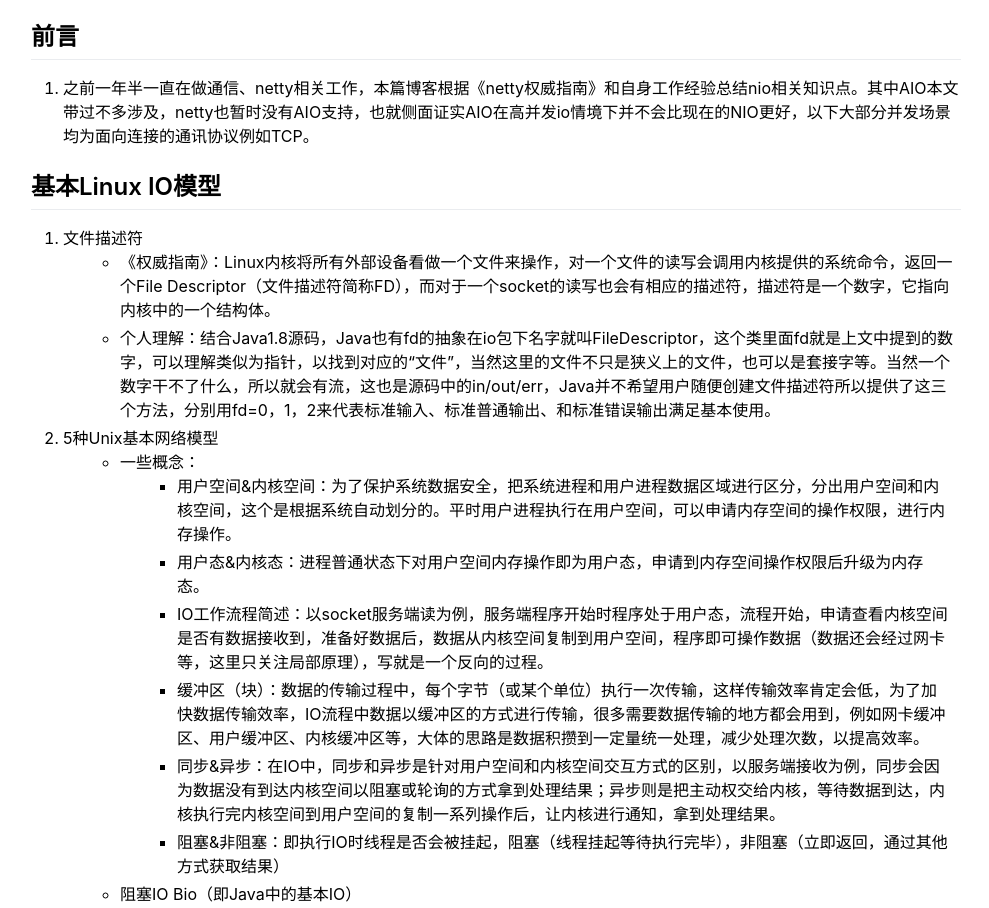
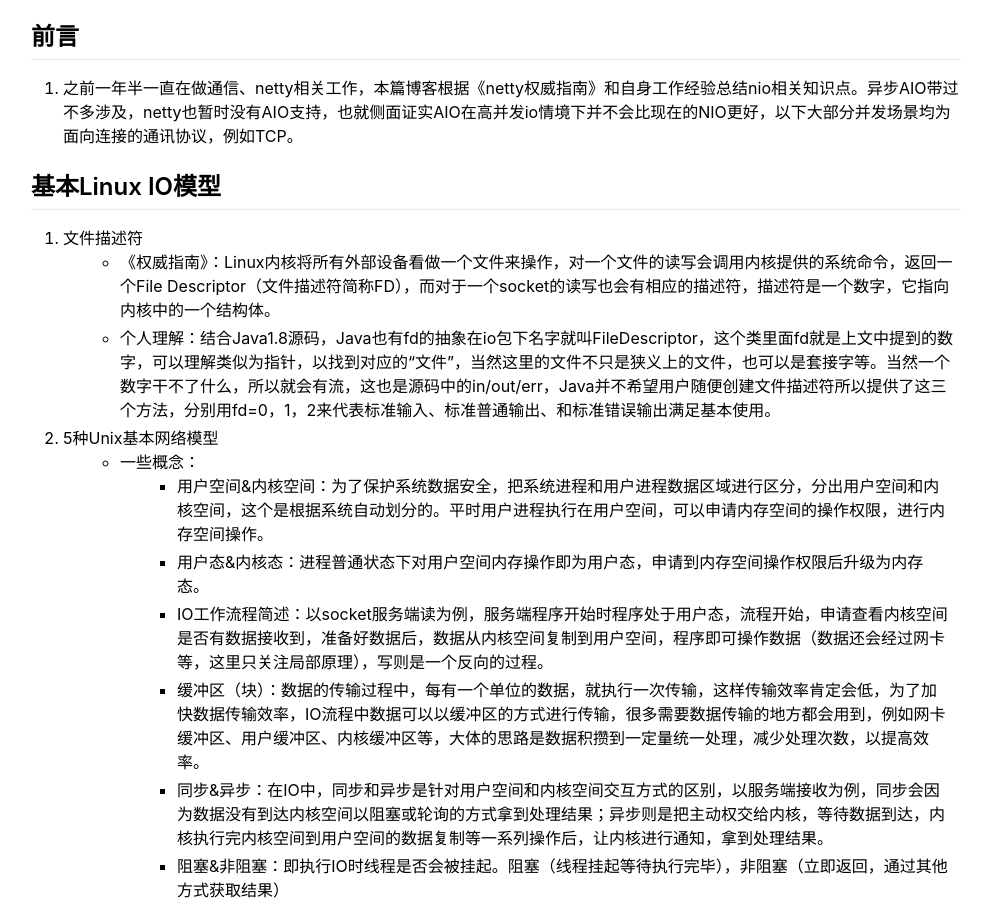
Before and after one commit to 1542358135/1542358135.github.io, a plain HTML site: page 2018/09/17/nio总结/index.html in a window 1280 px wide. Shown: the part 164-1072 px from the top of the page, without its empty margins (144-1133 px from the left). Drawn offline with Linux system fonts and the light colour scheme.

Commit message:
Site updated: 2018-10-07 19:03:44

```diff
--- a/2018/09/17/nio总结/index.html
+++ b/2018/09/17/nio总结/index.html
@@ -56,7 +56,7 @@
         <h1 class="post-title">nio总结</h1>
 <article class="post markdown-style">
   <h2 id="前言"><a href="#前言" class="headerlink" title="前言"></a>前言</h2><ol>
-<li>之前一年半一直在做通信、netty相关工作，本篇博客根据《netty权威指南》和自身工作经验总结nio相关知识点。其中AIO本文带过不多涉及，netty也暂时没有AIO支持，也就侧面证实AIO在高并发io情境下并不会比现在的NIO更好，以下大部分并发场景均为面向连接的通讯协议例如TCP。</li>
+<li>之前一年半一直在做通信、netty相关工作，本篇博客根据《netty权威指南》和自身工作经验总结nio相关知识点。异步AIO带过不多涉及，netty也暂时没有AIO支持，也就侧面证实AIO在高并发io情境下并不会比现在的NIO更好，以下大部分并发场景均为面向连接的通讯协议，例如TCP。</li>
 </ol>
 <h2 id="基本Linux-IO模型"><a href="#基本Linux-IO模型" class="headerlink" title="基本Linux IO模型"></a>基本Linux IO模型</h2><ol>
 <li>文件描述符<ul>
@@ -66,12 +66,12 @@
 </li>
 <li>5种Unix基本网络模型<ul>
 <li>一些概念：<ul>
-<li>用户空间&amp;内核空间：为了保护系统数据安全，把系统进程和用户进程数据区域进行区分，分出用户空间和内核空间，这个是根据系统自动划分的。平时用户进程执行在用户空间，可以申请内存空间的操作权限，进行内存操作。</li>
+<li>用户空间&amp;内核空间：为了保护系统数据安全，把系统进程和用户进程数据区域进行区分，分出用户空间和内核空间，这个是根据系统自动划分的。平时用户进程执行在用户空间，可以申请内存空间的操作权限，进行内存空间操作。</li>
 <li>用户态&amp;内核态：进程普通状态下对用户空间内存操作即为用户态，申请到内存空间操作权限后升级为内存态。</li>
-<li>IO工作流程简述：以socket服务端读为例，服务端程序开始时程序处于用户态，流程开始，申请查看内核空间是否有数据接收到，准备好数据后，数据从内核空间复制到用户空间，程序即可操作数据（数据还会经过网卡等，这里只关注局部原理），写就是一个反向的过程。</li>
-<li>缓冲区（块）：数据的传输过程中，每个字节（或某个单位）执行一次传输，这样传输效率肯定会低，为了加快数据传输效率，IO流程中数据以缓冲区的方式进行传输，很多需要数据传输的地方都会用到，例如网卡缓冲区、用户缓冲区、内核缓冲区等，大体的思路是数据积攒到一定量统一处理，减少处理次数，以提高效率。</li>
-<li>同步&amp;异步：在IO中，同步和异步是针对用户空间和内核空间交互方式的区别，以服务端接收为例，同步会因为数据没有到达内核空间以阻塞或轮询的方式拿到处理结果；异步则是把主动权交给内核，等待数据到达，内核执行完内核空间到用户空间的复制一系列操作后，让内核进行通知，拿到处理结果。</li>
-<li>阻塞&amp;非阻塞：即执行IO时线程是否会被挂起，阻塞（线程挂起等待执行完毕），非阻塞（立即返回，通过其他方式获取结果）</li>
+<li>IO工作流程简述：以socket服务端读为例，服务端程序开始时程序处于用户态，流程开始，申请查看内核空间是否有数据接收到，准备好数据后，数据从内核空间复制到用户空间，程序即可操作数据（数据还会经过网卡等，这里只关注局部原理），写则是一个反向的过程。</li>
+<li>缓冲区（块）：数据的传输过程中，每有一个单位的数据，就执行一次传输，这样传输效率肯定会低，为了加快数据传输效率，IO流程中数据可以以缓冲区的方式进行传输，很多需要数据传输的地方都会用到，例如网卡缓冲区、用户缓冲区、内核缓冲区等，大体的思路是数据积攒到一定量统一处理，减少处理次数，以提高效率。</li>
+<li>同步&amp;异步：在IO中，同步和异步是针对用户空间和内核空间交互方式的区别，以服务端接收为例，同步会因为数据没有到达内核空间以阻塞或轮询的方式拿到处理结果；异步则是把主动权交给内核，等待数据到达，内核执行完内核空间到用户空间的数据复制等一系列操作后，让内核进行通知，拿到处理结果。</li>
+<li>阻塞&amp;非阻塞：即执行IO时线程是否会被挂起。阻塞（线程挂起等待执行完毕），非阻塞（立即返回，通过其他方式获取结果）</li>
 </ul>
 </li>
 <li>阻塞IO Bio（即Java中的基本IO）<ul>
```
Also changed, not shown: index.html (+2 -2 lines).
